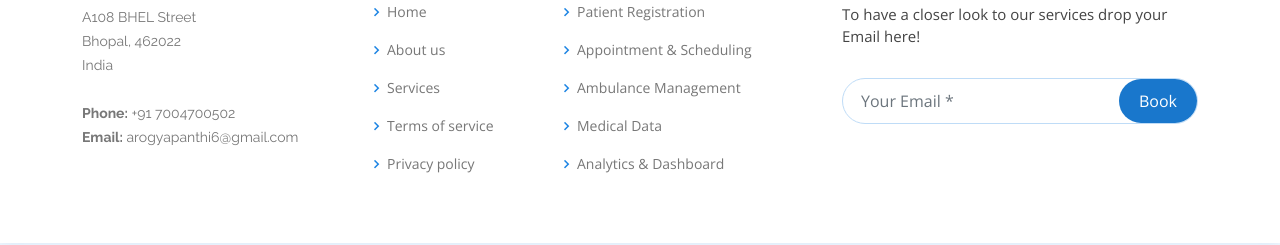
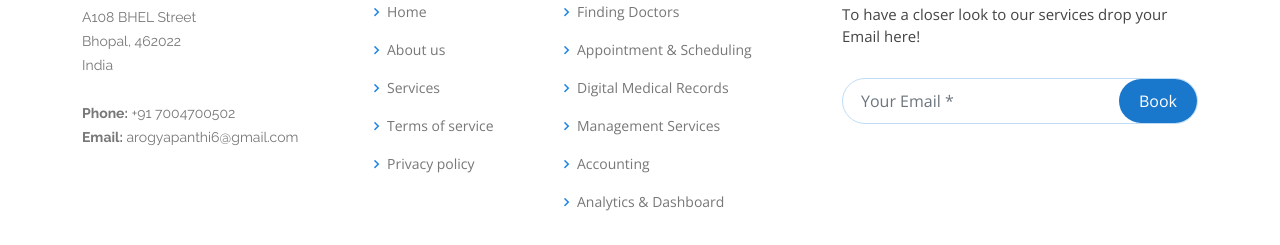
Before and after one commit to supriyagahoi/arogyapanthi, a plain HTML site: page index.html in a window 1280 px wide. Shown: the part 8937-9182 px from the top of the page. Drawn offline with nearby package versions, Linux system fonts and the light colour scheme.

Commit message:
Updated Our Services in the footer section

```diff
--- a/index.html
+++ b/index.html
@@ -1041,10 +1041,11 @@
           <div class="col-lg-3 col-md-6 footer-links">
             <h4>Our Services</h4>
             <ul>
-              <li><i class="bx bx-chevron-right"></i> <a href="#services">Patient Registration </a></li>
+              <li><i class="bx bx-chevron-right"></i> <a href="#services">Finding Doctors </a></li>
               <li><i class="bx bx-chevron-right"></i> <a href="#services">Appointment & Scheduling</a></li>
-              <li><i class="bx bx-chevron-right"></i> <a href="#services">Ambulance Management </a></li>
-              <li><i class="bx bx-chevron-right"></i> <a href="#services"> Medical Data </a></li>
+              <li><i class="bx bx-chevron-right"></i> <a href="#services">Digital Medical Records </a></li>
+              <li><i class="bx bx-chevron-right"></i> <a href="#services">Management Services </a></li>
+              <li><i class="bx bx-chevron-right"></i> <a href="#services">Accounting </a></li>
               <li><i class="bx bx-chevron-right"></i> <a href="#services">Analytics & Dashboard </a></li>
             </ul>
           </div>
```
